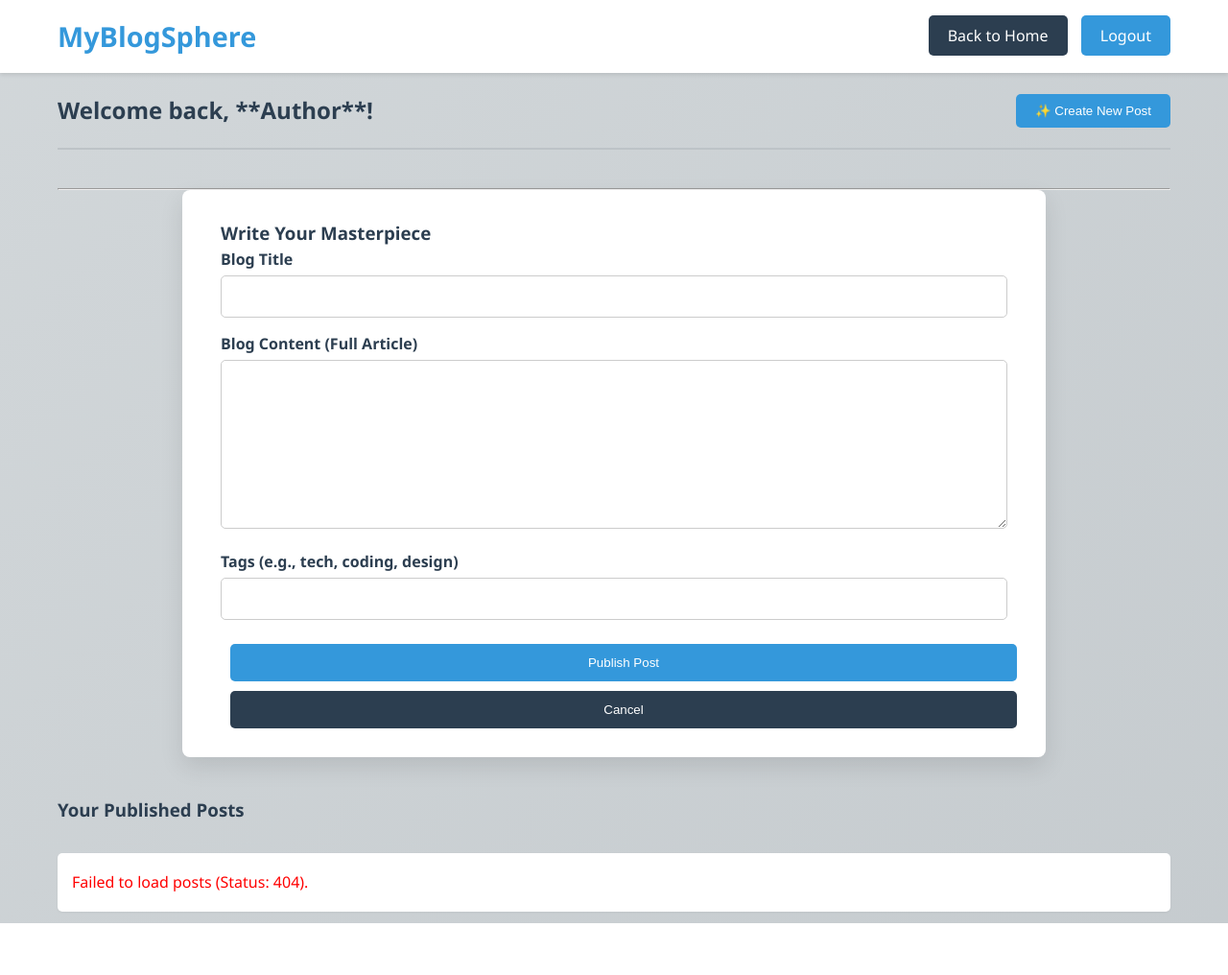
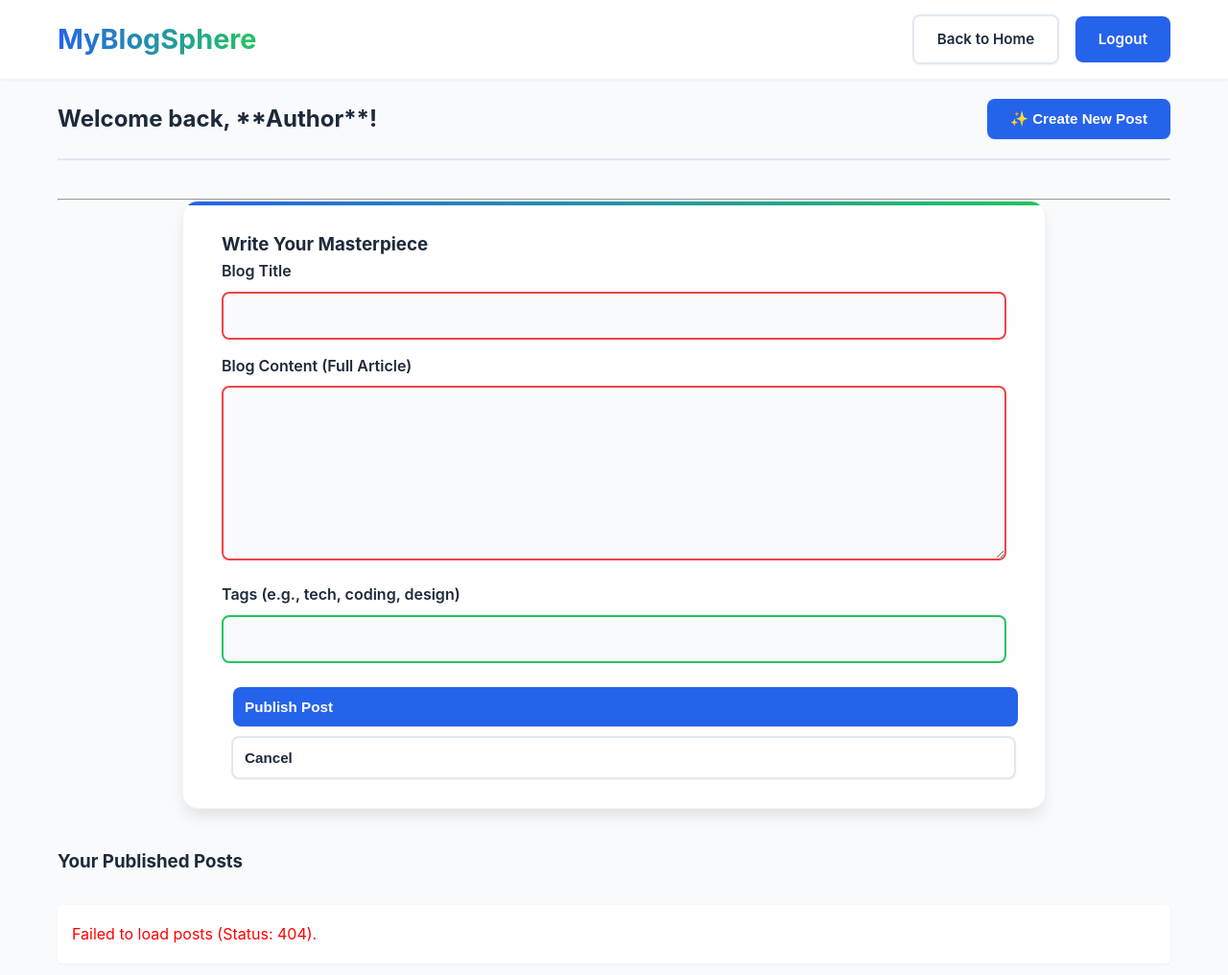
Before and after one commit to Ashmi13/my_blog, a PHP site: page /dashboard.html in a window 1280 px wide, after a click on "✨ Create New Post". Shown: the whole page at 96% size. Before the commit the page ends 962 px from the top, so only its background shows below. Run offline with PHP 8.4, Linux system fonts and the light colour scheme.

Commit message:
style: modernize UI  updated colors, buttons, forms, cards

```diff
--- a/frontend/style.css
+++ b/frontend/style.css
@@ -1,11 +1,16 @@
 /* --- Global Styles & Variables --- */
 :root {
-    --primary-color: #3498db; /* Professional Blue */
-    --secondary-color: #2c3e50; /* Dark contrast */
-    --accent-color: #e74c3c; /* Action/Delete Red */
-    --light-bg: #ecf0f1;
-    --dark-bg: #bdc3c7;
-    --font-family: 'Segoe UI', Tahoma, Geneva, Verdana, sans-serif;
+    --primary-color: #2563eb; /* Modern Blue */
+    --secondary-color: #1e293b; /* Deep Navy */
+    --accent-color: #ef4444; /* Vibrant Red */
+    --success-color: #22c55e; /* Fresh Green */
+    --warning-color: #f59e0b; /* Warm Orange */
+    --light-bg: #f8fafc;
+    --dark-bg: #e2e8f0;
+    --font-family: 'Inter', 'Segoe UI', system-ui, sans-serif;
+    --shadow-sm: 0 1px 2px rgba(0, 0, 0, 0.05);
+    --shadow-md: 0 4px 6px -1px rgba(0, 0, 0, 0.1);
+    --shadow-lg: 0 10px 15px -3px rgba(0, 0, 0, 0.1);
 }
 
 * {
@@ -19,11 +24,24 @@
     color: var(--secondary-color);
     line-height: 1.6;
     min-height: 100vh;
+    background: var(--light-bg);
+    position: relative;
+}
 
-    /* Background Transitions */
-    background: linear-gradient(135deg, var(--light-bg), var(--dark-bg));
-    background-size: 400% 400%;
-    animation: backgroundGradient 15s ease infinite;
+body::before {
+    content: '';
+    position: fixed;
+    top: 0;
+    left: 0;
+    width: 100%;
+    height: 4px;
+    background: linear-gradient(90deg,
+        var(--primary-color),
+        var(--success-color),
+        var(--warning-color),
+        var(--accent-color)
+    );
+    z-index: 1000;
 }
 
 @keyframes backgroundGradient {
@@ -43,17 +61,21 @@
 /* --- Navigation & Buttons --- */
 header {
     background: white;
-    box-shadow: 0 2px 4px rgba(0, 0, 0, 0.1);
+    box-shadow: var(--shadow-sm);
     padding: 15px 0;
     position: sticky;
     top: 0;
     z-index: 1000;
+    border-bottom: 1px solid rgba(0, 0, 0, 0.05);
 }
 
 .nav-bar {
     display: flex;
     justify-content: space-between;
     align-items: center;
+    max-width: 1200px;
+    margin: 0 auto;
+    padding: 0 20px;
 }
 
 .logo {
@@ -61,29 +83,61 @@
     text-decoration: none;
     font-size: 1.8em;
     font-weight: bold;
+    background: linear-gradient(90deg, var(--primary-color), var(--success-color));
+    -webkit-background-clip: text;
+    background-clip: text;
+    -webkit-text-fill-color: transparent;
+    transition: opacity 0.3s ease;
+}
+
+.logo:hover {
+    opacity: 0.85;
 }
 
 .nav-links a, .btn {
     text-decoration: none;
     color: white;
     background-color: var(--primary-color);
-    padding: 10px 20px;
-    border-radius: 5px;
-    margin-left: 10px;
-    transition: background-color 0.3s ease;
+    padding: 12px 24px;
+    border-radius: 8px;
+    margin-left: 12px;
+    transition: all 0.3s ease;
     border: none;
     cursor: pointer;
+    font-weight: 600;
+    font-size: 0.95em;
+    display: inline-flex;
+    align-items: center;
+    gap: 8px;
+    box-shadow: var(--shadow-sm);
 }
 
 .nav-links a:hover, .btn:hover {
-    background-color: #2980b9;
+    background-color: #1d4ed8;
+    transform: translateY(-1px);
+    box-shadow: var(--shadow-md);
 }
 
 .btn.secondary {
-    background-color: var(--secondary-color);
+    background-color: white;
+    color: var(--secondary-color);
+    border: 2px solid var(--dark-bg);
 }
+
 .btn.secondary:hover {
-    background-color: #34495e;
+    background-color: var(--light-bg);
+    border-color: var(--secondary-color);
+}
+
+.btn.delete-btn {
+    background-color: white;
+    color: var(--accent-color);
+    border: 2px solid var(--accent-color);
+}
+
+.btn.delete-btn:hover {
+    background-color: var(--accent-color);
+    color: white;
 }
 
 /* --- Blog Post Grid (Home Page) --- */
@@ -139,17 +211,37 @@
 .auth-form {
     background: white;
     padding: 40px;
-    border-radius: 8px;
-    box-shadow: 0 10px 25px rgba(0, 0, 0, 0.1);
+    border-radius: 16px;
+    box-shadow: var(--shadow-lg);
     width: 100%;
-    /* ➡️ ADJUSTMENT HERE: Increased max-width for better spacing */
     max-width: 550px;
+    border: 1px solid rgba(0, 0, 0, 0.05);
+    position: relative;
+    overflow: hidden;
+}
+
+.auth-form::before {
+    content: '';
+    position: absolute;
+    top: 0;
+    left: 0;
+    width: 100%;
+    height: 4px;
+    background: linear-gradient(90deg,
+        var(--primary-color),
+        var(--success-color)
+    );
 }
 
 .auth-form h2 {
     text-align: center;
     color: var(--secondary-color);
     margin-bottom: 30px;
+    font-size: 2em;
+    background: linear-gradient(90deg, var(--primary-color), var(--success-color));
+    -webkit-background-clip: text;
+    background-clip: text;
+    -webkit-text-fill-color: transparent;
 }
 
 /* --- Forms & Login/Register Styles --- */
@@ -167,22 +259,46 @@
     font-weight: bold;
 }
 
-.form-group input {
+.form-group input,
+.form-group textarea {
     width: 100%;
-    padding: 12px;
-    border: 1px solid #ccc;
-    border-radius: 5px;
+    padding: 14px;
+    border: 2px solid var(--dark-bg);
+    border-radius: 8px;
     font-size: 1em;
+    transition: all 0.3s ease;
+    background-color: var(--light-bg);
 }
 
-/* New style for the content textarea */
+.form-group input:focus,
+.form-group textarea:focus {
+    outline: none;
+    border-color: var(--primary-color);
+    background-color: white;
+    box-shadow: 0 0 0 4px rgba(37, 99, 235, 0.1);
+}
+
 .form-group textarea {
-    width: 100%;
-    padding: 12px;
-    border: 1px solid #ccc;
-    border-radius: 5px;
-    font-size: 1em;
-    resize: vertical; /* Allows user to resize vertically */
+    resize: vertical;
+    min-height: 120px;
+}
+
+.form-group label {
+    font-weight: 600;
+    color: var(--secondary-color);
+    margin-bottom: 8px;
+    display: block;
+}
+
+/* Add animation for form validation */
+.form-group input:valid,
+.form-group textarea:valid {
+    border-color: var(--success-color);
+}
+
+.form-group input:invalid:not(:placeholder-shown),
+.form-group textarea:invalid:not(:placeholder-shown) {
+    border-color: var(--accent-color);
 }
 
 .auth-form button {
```
Also changed, not shown: other parts of frontend/style.css (+23 -5 lines).
